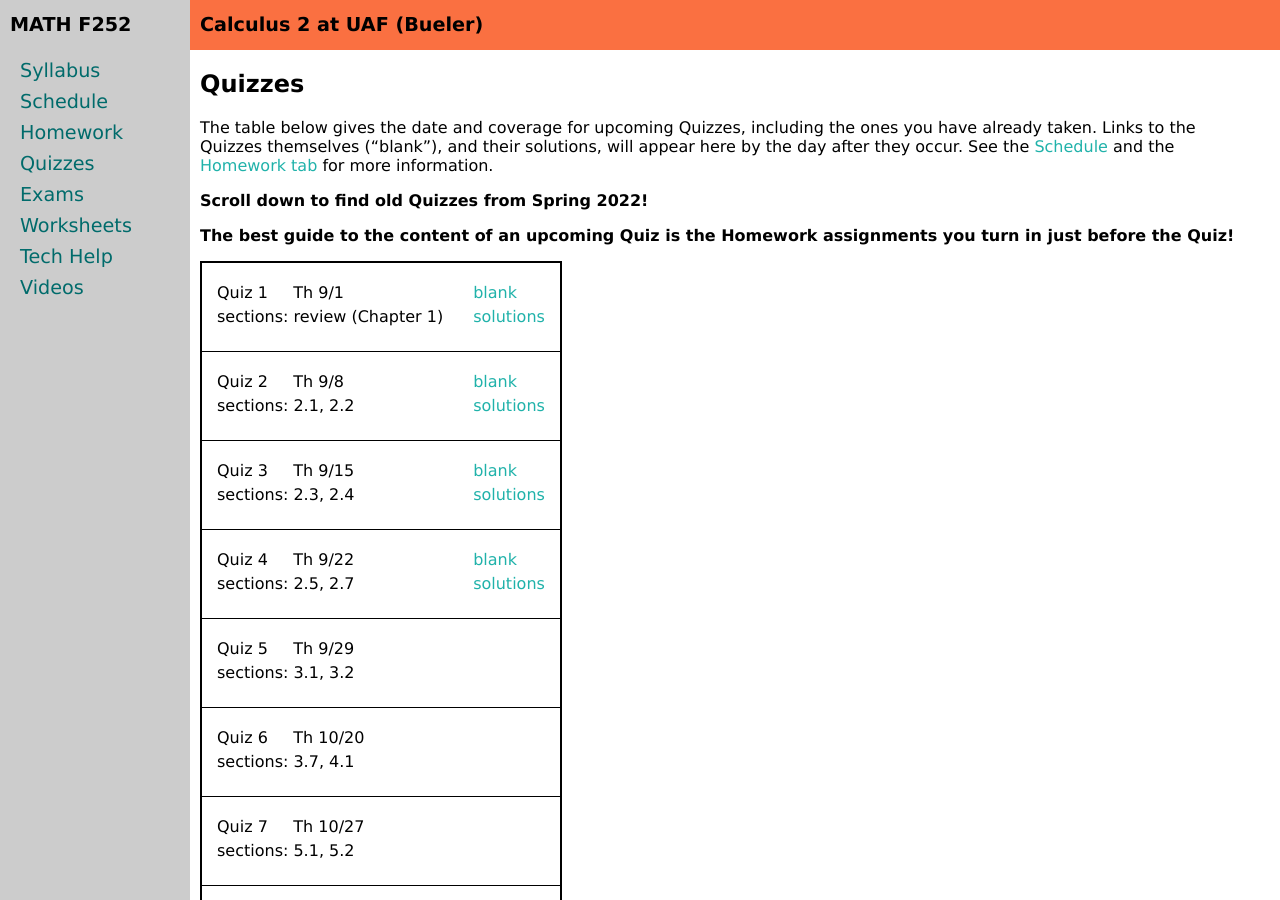
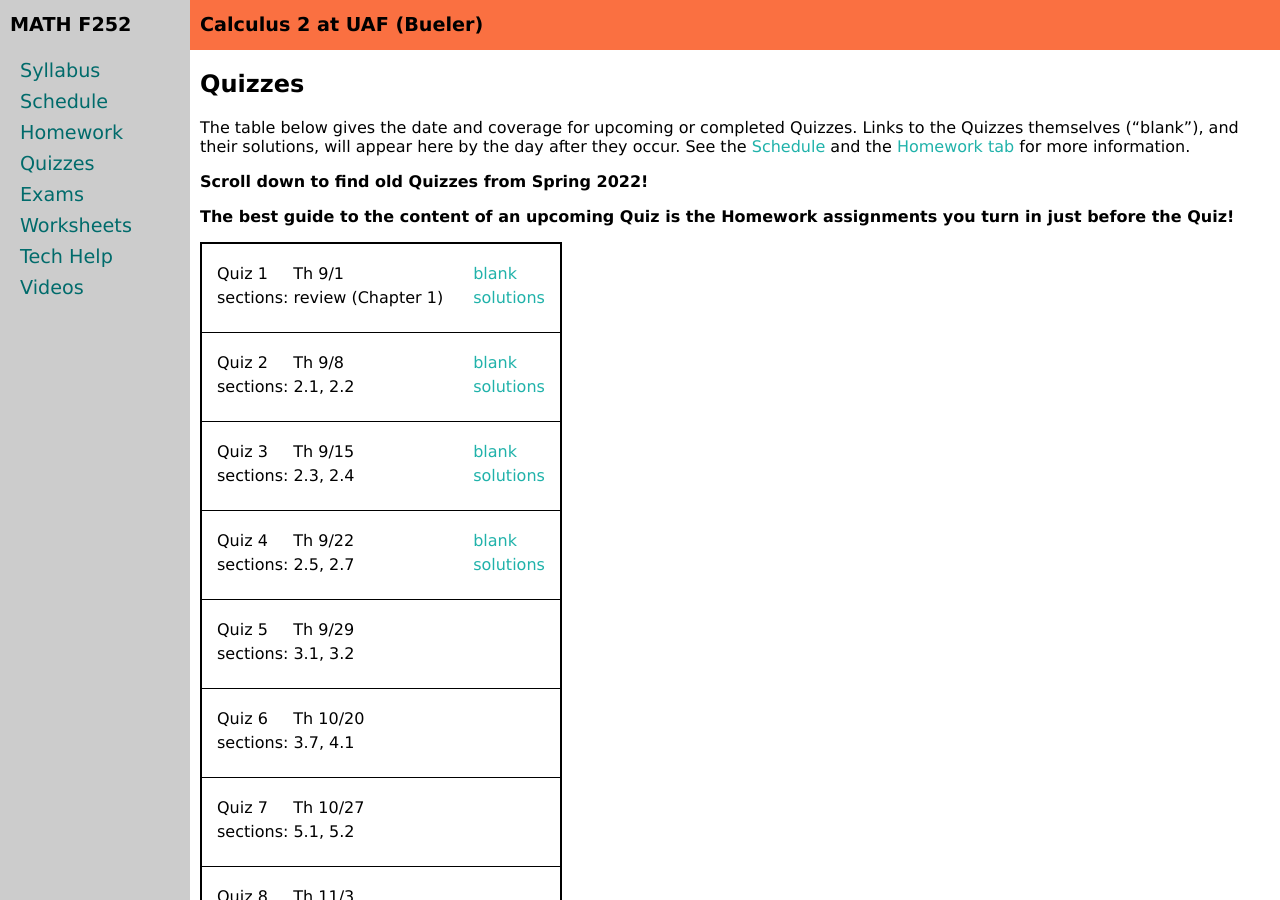
Before and after one commit to uaf-math/calc2, a Jekyll site: the page built from quizzes.md, in a window 1280 px wide and 900 px high. Built offline with Jekyll 4.4.1, drawn with Linux system fonts in a browser that asks for light colours.

Commit message:
language fiddle

```diff
--- a/quizzes.md
+++ b/quizzes.md
@@ -5,7 +5,7 @@ title: Quizzes
 
 ## Quizzes
 
-The table below gives the date and coverage for upcoming Quizzes, including the ones you have already taken.  Links to the Quizzes themselves ("blank"), and their solutions, will appear here by the day after they occur.  See the [Schedule](assets/general/schedule.pdf) and the [Homework tab](homework.html) for more information.
+The table below gives the date and coverage for upcoming or completed Quizzes.  Links to the Quizzes themselves ("blank"), and their solutions, will appear here by the day after they occur.  See the [Schedule](assets/general/schedule.pdf) and the [Homework tab](homework.html) for more information.
 
 <b>Scroll down to find old Quizzes from Spring 2022!</b>
 
```
